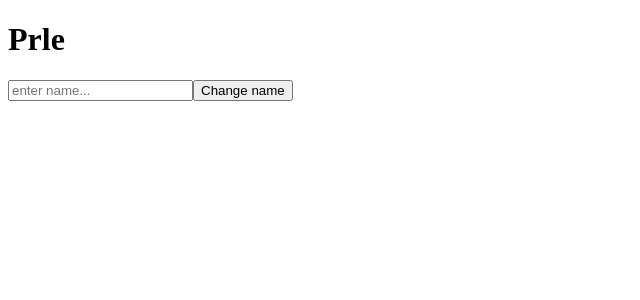
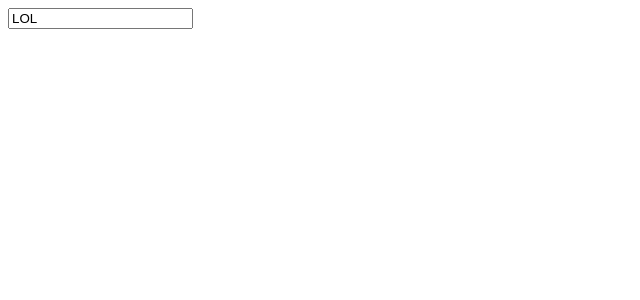
Before and after one commit to zprpic/react-hooks-practice, a React (Create React App) app: page / in a window 1280 px wide. Shown: the top 300 px of the page, without its empty margins (0-640 px from the left). Built offline with nearby package versions, Linux system fonts and the light colour scheme.

Commit message:
useLayoutEffect vs useEffect + renamed component files...

```diff
--- a/src/App.js
+++ b/src/App.js
@@ -1,9 +1,9 @@
-import UseRefHook from "./useRef/UseRefHook";
+import UseLayoutEffectComponent from "./useLayoutEffect/UseLayoutEffectComponent";
 
 function App() {
   return (
     <>
-      <UseRefHook />
+      <UseLayoutEffectComponent />
     </>
   );
 }
--- a/src/useEffect/UseEffectHook.js
+++ b/src/useEffect/UseEffectComponent.js
@@ -1,7 +1,7 @@
 import React, { useEffect, useState } from "react";
 import axios from "axios";
 
-function UseEffectHook() {
+function UseEffectComponent() {
   const [data, setData] = useState("");
   const [count, setCount] = useState(0);
   useEffect(() => {
@@ -23,4 +23,4 @@ function UseEffectHook() {
   );
 }
 
-export default UseEffectHook;
+export default UseEffectComponent;
--- /dev/null
+++ b/src/useLayoutEffect/UseLayoutEffectComponent.js
@@ -0,0 +1,21 @@
+import React, { useLayoutEffect, useEffect, useRef } from "react";
+
+function UseLayoutEffectComponent() {
+  const divRef = useRef(null);
+
+  useEffect(() => {
+    divRef.current.value = "LOL";
+  }, []);
+
+  useLayoutEffect(() => {
+    console.log(divRef.current.value);
+  }, []);
+
+  return (
+    <div>
+      <input ref={divRef} type="text" value="PRLE" />
+    </div>
+  );
+}
+
+export default UseLayoutEffectComponent;
--- a/src/useReducer/UseReducerHook.js
+++ b/src/useReducer/UseReducerComponent.js
@@ -17,7 +17,7 @@ const reducer = (state, action) => {
   }
 };
 
-function UseReducerHook() {
+function UseReducerComponent() {
   const [state, dispatch] = useReducer(reducer, { count: 0, showText: true });
   return (
     <div>
@@ -31,4 +31,4 @@ function UseReducerHook() {
   );
 }
 
-export default UseReducerHook;
+export default UseReducerComponent;
--- a/src/useRef/UseRefHook.js
+++ b/src/useRef/UseRefComponent.js
@@ -1,6 +1,6 @@
 import React, { useState, useRef } from "react";
 
-function UseRefHook() {
+function UseRefComponent() {
   const [name, setName] = useState("Prle");
 
   const inputRef = useRef(null);
@@ -27,4 +27,4 @@ function UseRefHook() {
   );
 }
 
-export default UseRefHook;
+export default UseRefComponent;
--- a/src/useState/UseStateHook.js
+++ b/src/useState/UseStateComponent.js
@@ -1,6 +1,6 @@
 import React, { useState } from "react";
 
-function UseStateHook() {
+function UseStateComponent() {
   const [count, setCount] = useState(0);
   const [inputValue, setInputValue] = useState("");
 
@@ -22,4 +22,4 @@ function UseStateHook() {
   );
 }
 
-export default UseStateHook;
+export default UseStateComponent;
```
